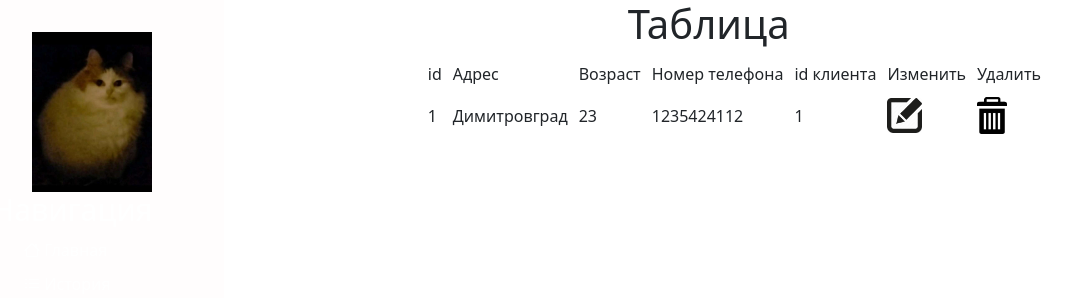
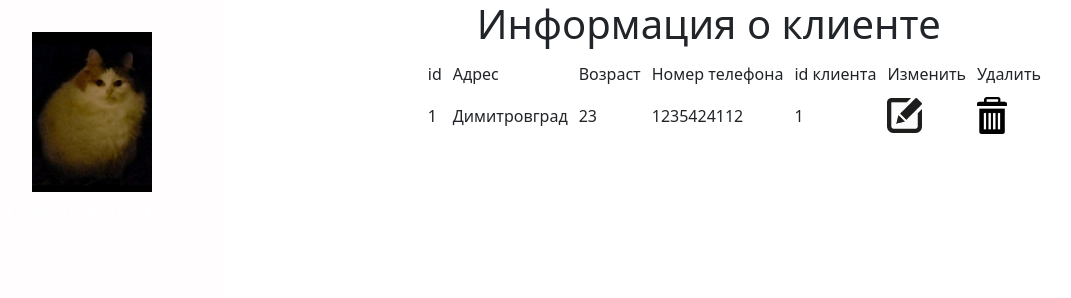
Before and after one commit to iamzimin/Professional-application-development, a Django app: page /table_show/1 in a window 1280 px wide. Shown: the top 298 px of the page, without its empty margins (40-1111 px from the left). Run offline with Django 4.2, Linux system fonts and the light colour scheme; data comes from the database, SQL or seed files in the repository.

Commit message:
save lab 7 without css and with micrp bug o-t-o

```diff
--- a/lab7/DjangoProject/main/templates/main/table_show.html
+++ b/lab7/DjangoProject/main/templates/main/table_show.html
@@ -5,7 +5,7 @@
 
 {% block content %}
     <div class="features">
-        <h1>Таблица</h1>
+        <h1>{{table_name}}</h1>
     </div>
     <table border="1">
         <tr>
--- a/lab7/DjangoProject/main/views.py
+++ b/lab7/DjangoProject/main/views.py
@@ -20,6 +20,7 @@ def main(request):
 def table_view(request, idx):
     table = []
     model = [CallHistory, ClientInfo, ClientGroup, Bank, BankType]
+    table_name = ["История обращений", "Информация о клиенте", "Группы клиентов", "Банк", "Тип банка"]
 
     if idx == 0:
         for m in CallHistory.objects.all():
@@ -41,7 +42,7 @@ def table_view(request, idx):
         for m in BankType.objects.all():
             table.append({"id": m.id, 0: m.bankType})
 
-    return render(request, 'main/table_show.html', {'table_id': idx, 'table': table, 'names': model[idx].names})
+    return render(request, 'main/table_show.html', {'table_id': idx, 'table': table, 'names': model[idx].names, 'table_name': table_name[idx]})
 
 
 def table_change(request, idx, el, command):
```
